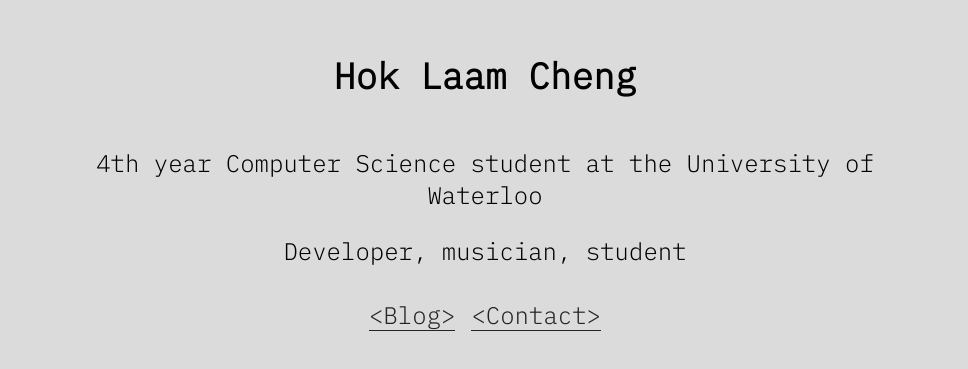
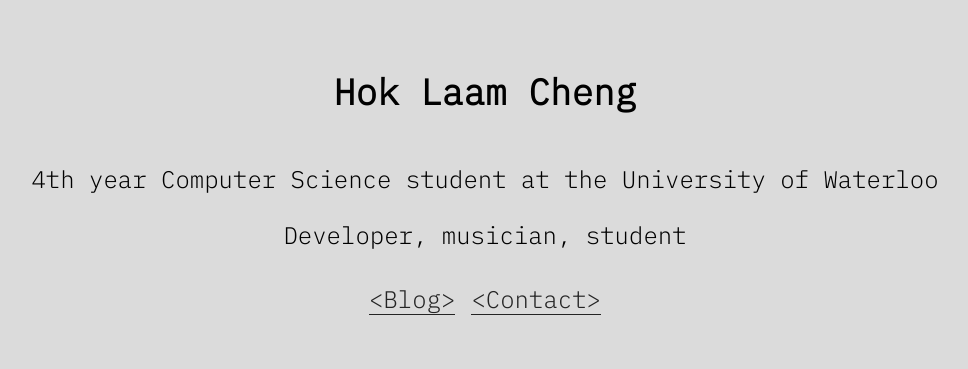
Before and after one commit to hoklaamc/hoklaamc.github.io, a React (Create React App) app: page / in a window 1280 px wide. Shown: the part 217-586 px from the top of the page, without its empty margins (155-1123 px from the left). Built offline with nearby package versions, Linux system fonts and the light colour scheme.

Commit message:
minor style bugs

```diff
--- a/src/index.css
+++ b/src/index.css
@@ -1,5 +1,6 @@
 html, body, #root, #root>div {
-  height: 100%
+  height: 100%;
+  width: 100%;
 }
 
 body {
@@ -21,6 +22,7 @@
   display: flex;
   flex-direction: column;
   justify-content: center;
+  text-align: center;
   margin: auto;
   width: 70%;
 }
--- a/src/pages/Home/Home.css
+++ b/src/pages/Home/Home.css
@@ -3,6 +3,5 @@
 }
 
 .description {
-  text-align: center;
   font-size: 24px;
 }
```
